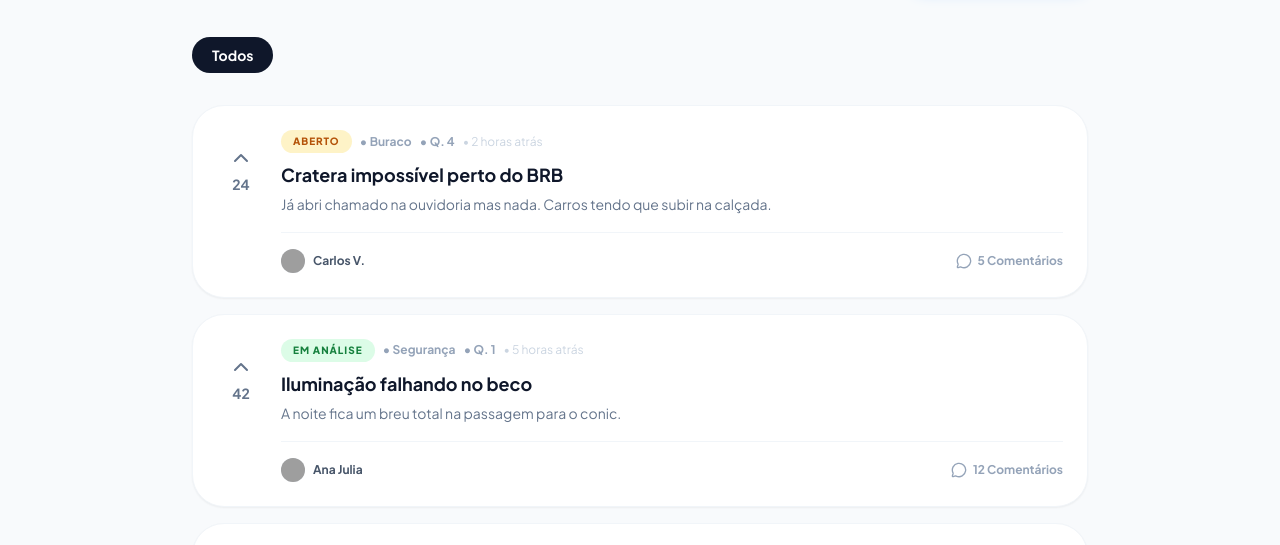
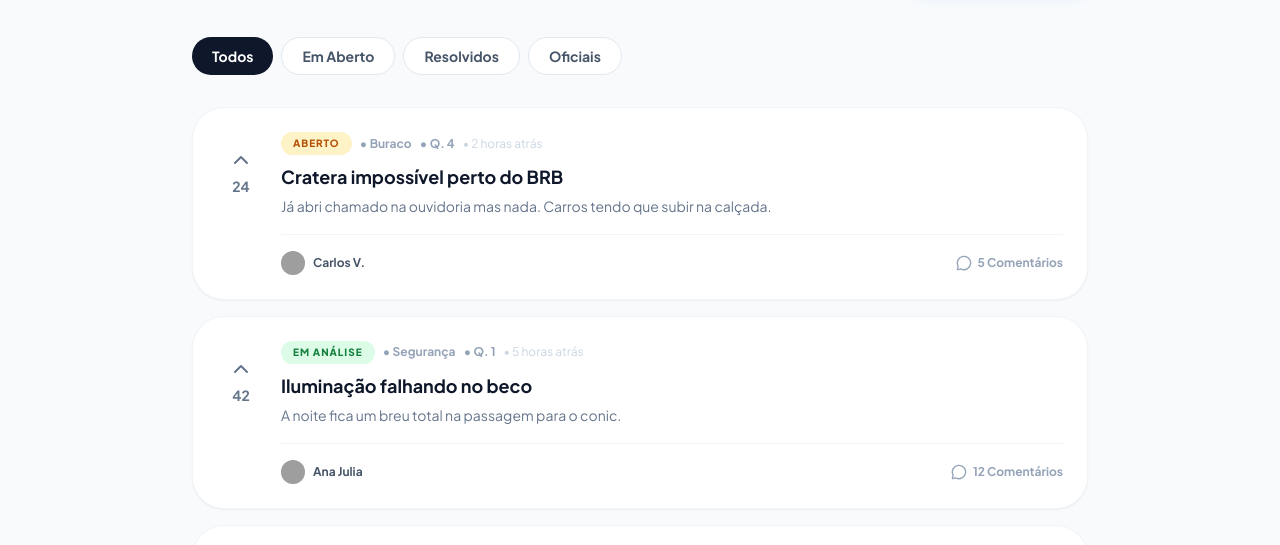
Before and after one commit to NavesDev/Iforma-SCS, a plain HTML site: page index.html in a window 1280 px wide. Both pictures are taken after a click on the button "Fórum". Shown: the part 196-741 px from the top of the page. Drawn offline with nearby package versions, Linux system fonts and the light colour scheme; grey boxes are pictures that could not be loaded.

Commit message:
feat: news addings

```diff
--- a/index.html
+++ b/index.html
@@ -130,7 +130,7 @@
                     {id: 3, tag: 'CLIMA', title: 'Alerta para queda de energia com chuva forte', cat: 'Infra', time: '1 semana atrás', img: 'source/images/chuva-forte.jpg' },
                 ],
                 obras: [
-                    { id: 0, local: 'Quadra 4 - Sul', progresso: 75, status: 'Finalizando', info: 'Troca de fiação e iluminação LED em todo o perímetro.' },
+                    { id: 0, local: 'Quadra 4 - Sul', progresso:75, status: 'Finalizando', info: 'Troca de fiação e iluminação LED em todo o perímetro.' },
                     { id: 1, local: 'Quadra 2 - Bloco B', progresso: 30, status: 'Escavação', info: 'Implantação de novo sistema de drenagem pluvial.' },
                     { id: 2, local: 'Galeria dos Estados', progresso: 100, status: 'Concluído', info: 'Pintura, revitalização do piso e novos mobiliários urbanos.' }
                 ],
@@ -238,6 +238,9 @@
                                         <h2 class="text-white text-4xl md:text-5xl font-black leading-tight max-w-3xl mb-6">
                                             ${state.data.noticias?.[0]?.title}
                                         </h2>
+                                        <button class="bg-white/10 backdrop-blur-md border border-white/20 text-white w-fit px-8 py-3 rounded-2xl font-bold text-sm hover:bg-white hover:text-slate-900 transition-all flex items-center gap-2">
+                                            Veja mais <i data-lucide="arrow-right" class="w-4 h-4"></i>
+                                        </button>
                                     </div>
                                 </div>
 
@@ -256,7 +259,7 @@
                                         </div>
                                         <h4 class="font-bold text-slate-400 text-xs uppercase tracking-widest mb-1">Água</h4>
                                         <p class="font-bold text-lg">Manutenção Q1</p>
-                                        <p class="text-xs text-slate-500 mt-2">Conserto de vazamento.</p>
+                                        <p class="text-xs text-slate-500 mt-2">Conserto de vazamento</p>
                                     </div>
                                     <div class="glass-card p-6 rounded-3xl hover:-translate-y-1 transition-transform duration-300 cursor-pointer group" onclick="app.navigate('forum')">
                                         <div class="w-12 h-12 bg-purple-100 rounded-2xl flex items-center justify-center mb-4 text-purple-600 group-hover:bg-purple-600 group-hover:text-white transition-colors">
@@ -371,6 +374,9 @@
 
                             <div class="flex gap-2 overflow-x-auto pb-4 mb-4">
                                 <button class="px-5 py-2 bg-slate-900 text-white rounded-full text-sm font-bold whitespace-nowrap">Todos</button>
+                                <button class="px-5 py-2 bg-white border border-slate-200 text-slate-600 hover:bg-slate-50 rounded-full text-sm font-bold whitespace-nowrap transition-colors">Em Aberto</button>
+                                <button class="px-5 py-2 bg-white border border-slate-200 text-slate-600 hover:bg-slate-50 rounded-full text-sm font-bold whitespace-nowrap transition-colors">Resolvidos</button>
+                                <button class="px-5 py-2 bg-white border border-slate-200 text-slate-600 hover:bg-slate-50 rounded-full text-sm font-bold whitespace-nowrap transition-colors">Oficiais</button>
                             </div>
 
                             <div class="space-y-4">
@@ -510,7 +516,7 @@
                                 <div class="grid grid-cols-2 gap-4">
                                     <div class="space-y-2">
                                         <label class="text-xs font-black uppercase text-slate-400 tracking-widest">Seu Nome</label>
-                                        <input type="text" placeholder="Ex: Pedro" class="w-full bg-slate-50 border-none rounded-xl p-4 focus:ring-2 focus:ring-blue-500 transition-all font-medium" required>
+                                        <input type="text" placeholder="Ex: Rafael" class="w-full bg-slate-50 border-none rounded-xl p-4 focus:ring-2 focus:ring-blue-500 transition-all font-medium" required>
                                     </div>
                                     <div class="space-y-2">
                                         <label class="text-xs font-black uppercase text-slate-400 tracking-widest">Quadra</label>
```
